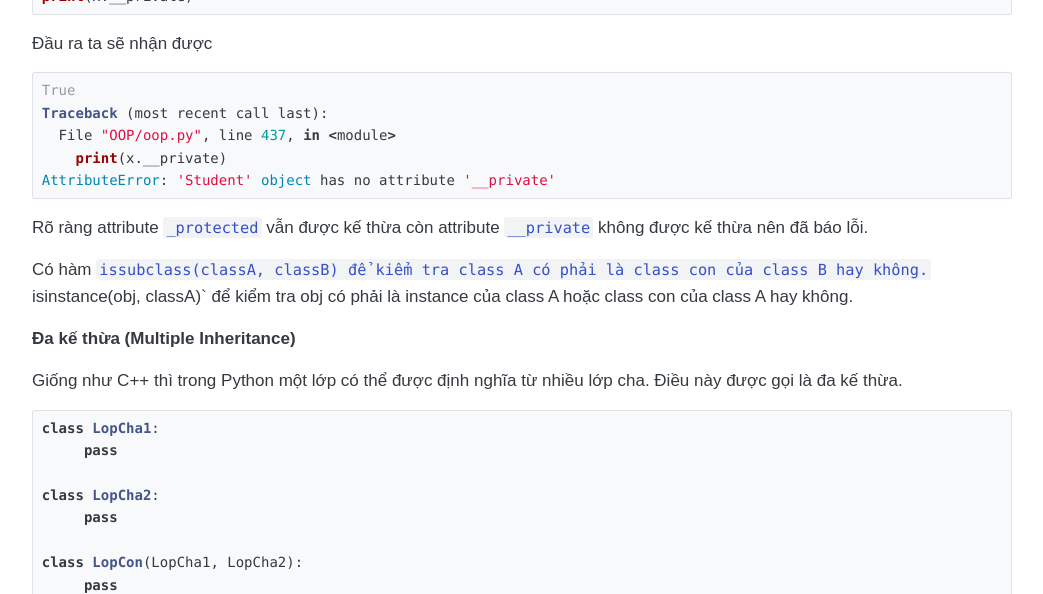
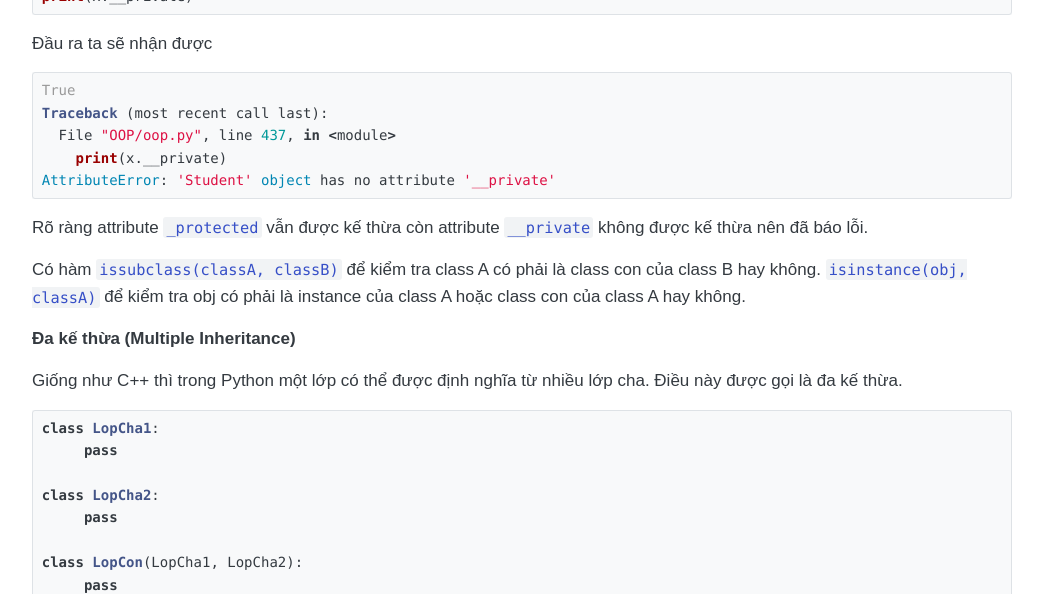
Before and after one commit to huytranvan2010/huytranvan2010.github.io, a Jekyll site: the page built from _posts/2021-07-04-OOP-with-Python - Part1.md, in a window 1280 px wide and 900 px high, scrolled down 8186 px, cut to the strip 0-594 px from the top of the window. Shown: the whole strip, without its empty margins (118-1161 px from the left). Built offline with Jekyll 4.4.1, drawn with Linux system fonts in a browser that asks for light colours.

Commit message:
kiem tra subclass

````diff
--- a/_posts/2021-07-04-OOP-with-Python - Part1.md
+++ b/_posts/2021-07-04-OOP-with-Python - Part1.md
@@ -339,7 +339,7 @@ AttributeError: 'Student' object has no attribute '__private'
 ```
 Rõ ràng attribute `_protected` vẫn được kế thừa còn attribute `__private` không được kế thừa nên đã báo lỗi.
 
-Có hàm `issubclass(classA, classB) để kiểm tra class A có phải là class con của class B hay không. `isinstance(obj, classA)` để kiểm tra obj có phải là instance của class A hoặc class con của class A hay không.
+Có hàm `issubclass(classA, classB)` để kiểm tra class A có phải là class con của class B hay không. `isinstance(obj, classA)` để kiểm tra obj có phải là instance của class A hoặc class con của class A hay không.
 
 **Đa kế thừa (Multiple Inheritance)**
 
````
